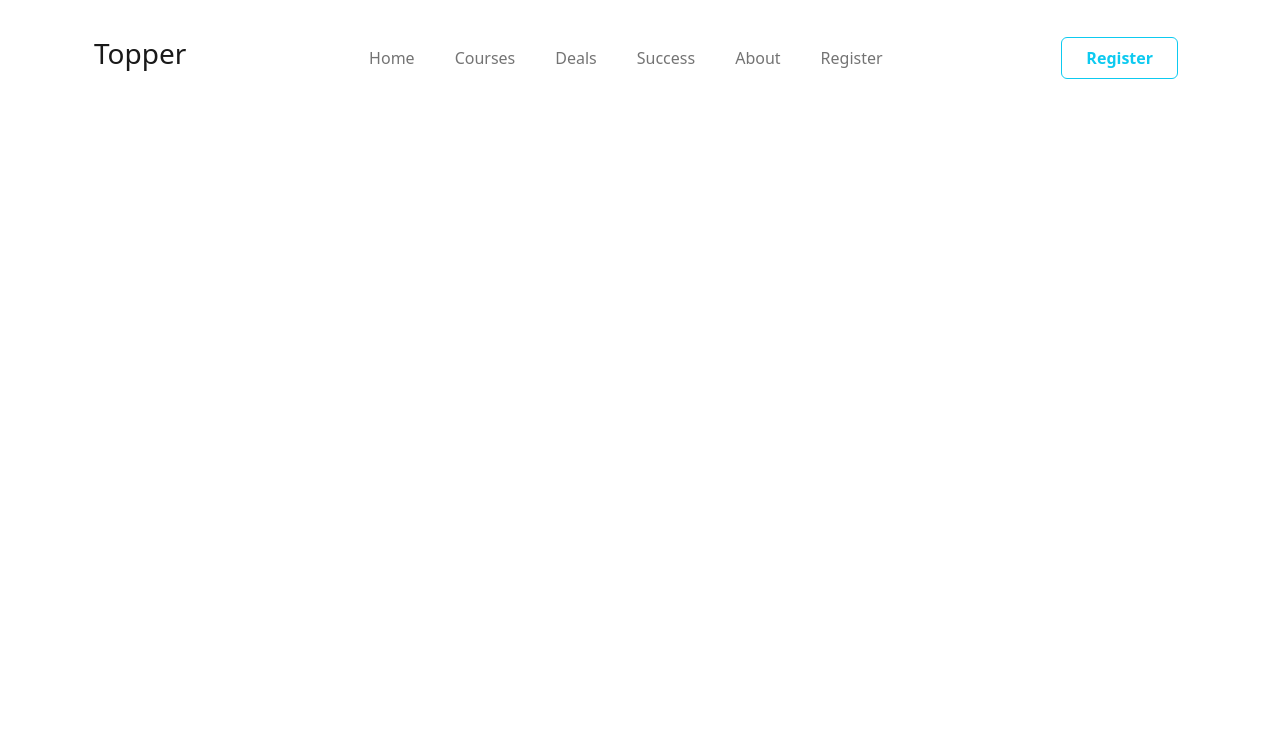
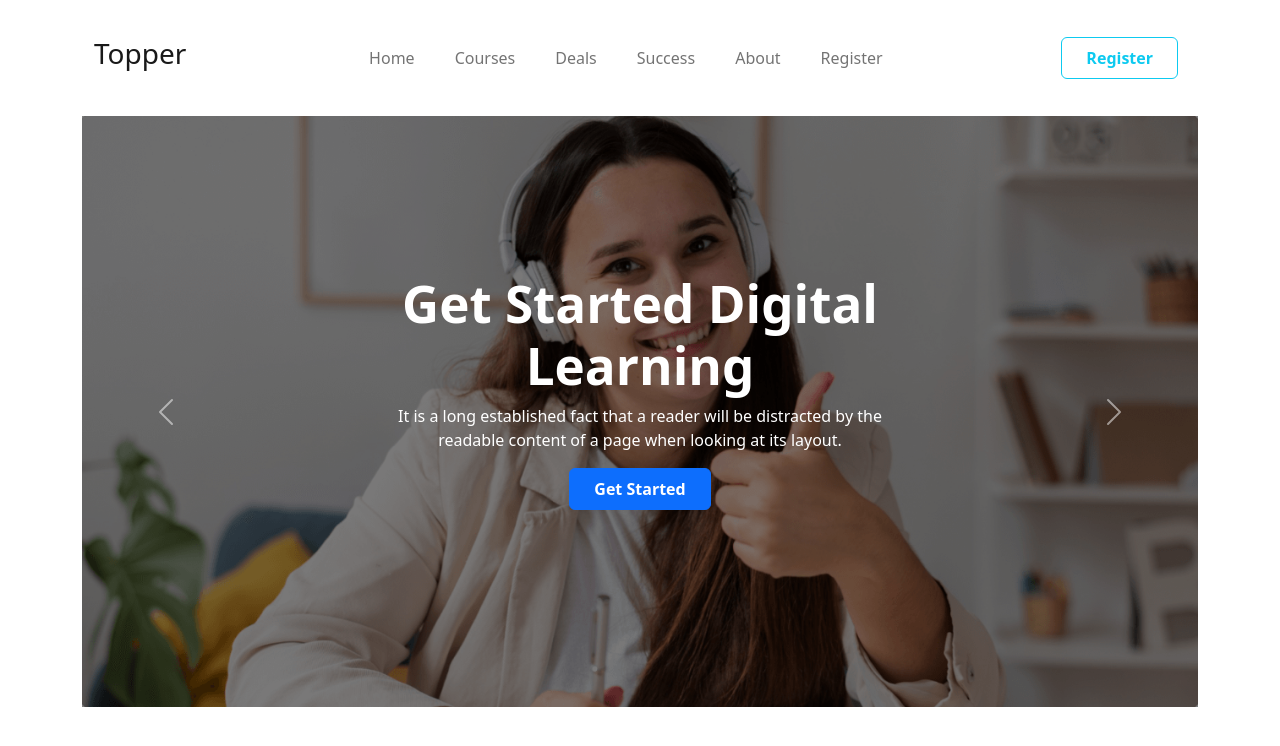
Before and after one commit to siamshahriar/EdTech-Assignment-3, a plain HTML site: page index.html in a window 1280 px wide. Drawn offline with nearby package versions, Linux system fonts and the light colour scheme.

Commit message:
carousel 1st edition done

```diff
--- a/index.html
+++ b/index.html
@@ -56,9 +56,45 @@
     <!-- main content starts -->
     <main class="container">
       <!-- Carousel begins -->
+      <div id="carouselExampleCaptions" class="carousel slide " data-bs-ride="false">
 
+        <div class="carousel-inner">
+          <div class="carousel-item active">
+            <img src="images/cover/cover-1.png" class="d-block w-100" alt="...">
+            <div class="carousel-caption h-100 d-flex flex-column align-items-center justify-content-center">
+              <h1 class=" fw-semibold">Get Started Digital <br> Learning</h1>
+              <p class="">It is a long established fact that a reader will be distracted by the <br>readable content of a page when looking at its layout.</p>
+              <button class="btn btn-primary fw-semibold px-3 py-1 px-lg-4 py-lg-2">Get Started</button>
+            </div>
+          </div>
+          <div class="carousel-item ">
+            <img src="images/cover/cover-2.jpg" class="d-block w-100" alt="...">
+            <div class="carousel-caption h-100 d-flex flex-column align-items-center justify-content-center">
+              <h1 class=" fw-semibold">Get Started Digital <br> Learning</h1>
+              <p class="">It is a long established fact that a reader will be distracted by the <br>readable content of a page when looking at its layout.</p>
+              <button class="btn btn-primary fw-semibold px-3 py-1 px-lg-4 py-lg-2">Get Started</button>
+            </div>
+          </div>
+          <div class="carousel-item">
+            <img src="images/cover/cover-3.jpg" class="d-block w-100" alt="...">
+            <div class="carousel-caption h-100 d-flex flex-column align-items-center justify-content-center">
+              <h1 class=" fw-semibold">Get Started Digital <br> Learning</h1>
+              <p class="">It is a long established fact that a reader will be distracted by the <br>readable content of a page when looking at its layout.</p>
+              <button class="btn btn-primary fw-semibold px-3 py-1 px-lg-4 py-lg-2">Get Started</button>
+            </div>
+          </div>
+
+        </div>
+        <button class="carousel-control-prev" type="button" data-bs-target="#carouselExampleCaptions" data-bs-slide="prev">
+          <span class="carousel-control-prev-icon" aria-hidden="true"></span>
+          <span class="visually-hidden">Previous</span>
+        </button>
+        <button class="carousel-control-next" type="button" data-bs-target="#carouselExampleCaptions" data-bs-slide="next">
+          <span class="carousel-control-next-icon" aria-hidden="true"></span>
+          <span class="visually-hidden">Next</span>
+        </button>
+      </div>
       <!-- Carousel Ends -->
-
     </main>
     <!-- main content Ends -->
 
--- a/style.css
+++ b/style.css
@@ -0,0 +1,25 @@
+.carousel-item{
+    background: no-repeat scroll center scroll;
+    background-size: cover;
+}
+.carousel-item::before{
+    content: "";
+    display: block;
+    position: absolute;
+    top: 0;
+    left: 0;
+    bottom: 0;
+    right: 0;
+    background: #000;
+    opacity: 0.5;
+}
+.carousel-caption button{
+    font-size: 2vmin;
+}
+.carousel-caption h1{
+    font-size: 4vw;
+
+}
+.carousel-caption p{
+    font-size: 2vmin;
+}
```
Also changed, not shown: images/cover/cover-2.jpg.
